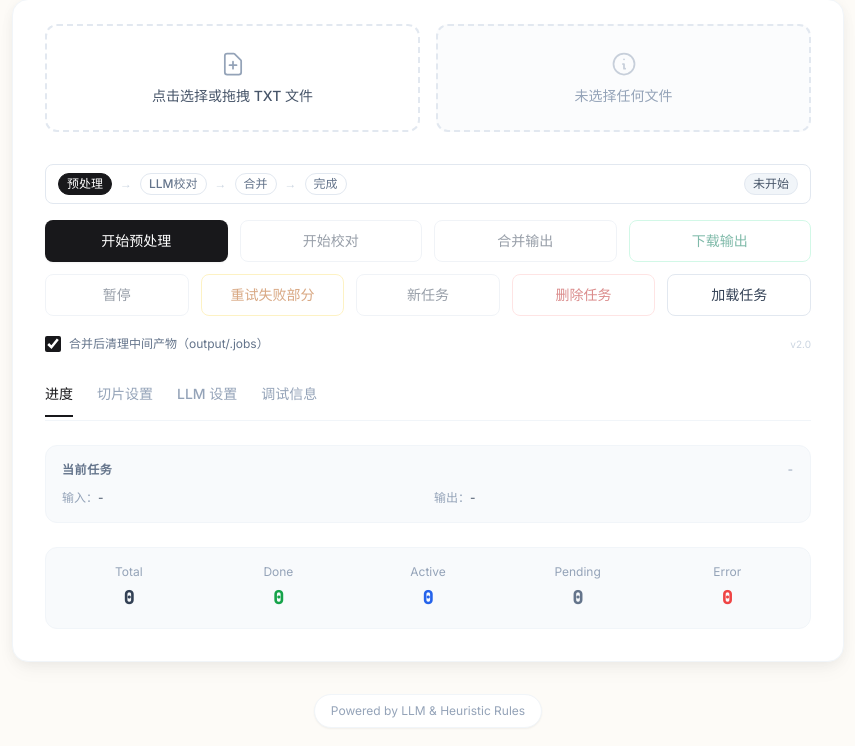
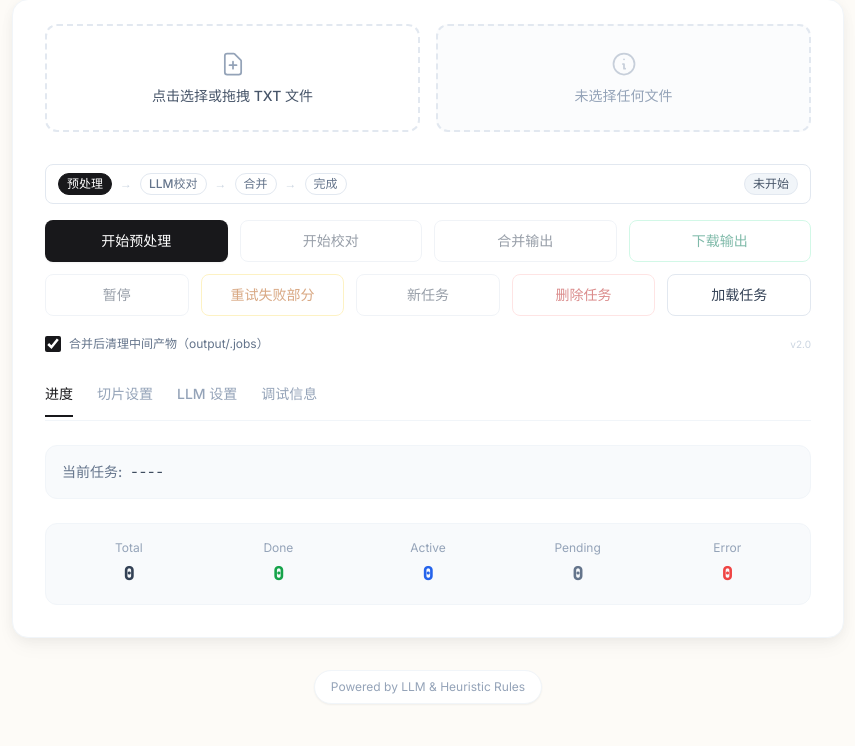
Before and after one commit to zhu-jl18/novel-proofer, a FastAPI app: page / in a window 1280 px wide. Shown: the part 229-975 px from the top of the page, without its empty margins (212-1067 px from the left). After the commit the page ends 923 px from the top, so only its background shows below. Run offline with FastAPI, Linux system fonts and the light colour scheme; some libraries are stand-ins or nearby versions.

Commit message:
refactor(ui): simplify job card identity display

```diff
--- a/templates/index.html
+++ b/templates/index.html
@@ -212,19 +212,10 @@
           <div id="tab-progress" class="tab-content block">
             <div class="grid gap-6">
               <div class="bg-slate-50 border border-slate-100 rounded-xl p-4">
-                <div class="flex flex-wrap items-center justify-between gap-2">
-                  <div class="text-xs font-semibold text-slate-500 uppercase tracking-wider">当前任务</div>
-                  <div class="text-xs font-mono text-slate-400 text-right break-all select-all" id="jobId">-</div>
+                <div class="flex items-center gap-2 text-sm">
+                  <span class="text-slate-500 font-medium">当前任务:</span>
+                  <span class="font-mono text-slate-700 truncate select-all"><span id="jobInputName">-</span>--<span id="jobId">-</span></span>
                 </div>
-                <div class="mt-3 grid grid-cols-1 md:grid-cols-2 gap-3 text-xs text-slate-600">
-                  <div class="min-w-0">
-                    <span class="text-slate-400">输入：</span><span class="truncate" id="jobInputName">-</span>
-                  </div>
-                  <div class="min-w-0">
-                    <span class="text-slate-400">输出：</span><a class="truncate text-slate-600" id="jobOutputName">-</a>
-                  </div>
-                </div>
-                <div class="mt-2 text-[11px] text-slate-400 font-mono truncate hidden" id="jobOutputPath"></div>
               </div>
 
               <!-- Stats -->
@@ -483,8 +474,6 @@
     const fileWordCount = document.getElementById('fileWordCount');
     const jobId = document.getElementById('jobId');
     const jobInputName = document.getElementById('jobInputName');
-    const jobOutputName = document.getElementById('jobOutputName');
-    const jobOutputPath = document.getElementById('jobOutputPath');
     const sliceLockHint = document.getElementById('sliceLockHint');
     const llmLockHint = document.getElementById('llmLockHint');
 
@@ -1053,27 +1042,6 @@
       const j = job || null;
       if (jobId) jobId.textContent = j?.id ? String(j.id) : '-';
       if (jobInputName) jobInputName.textContent = j?.input_filename ? String(j.input_filename) : '-';
-      if (jobOutputName) {
-        const outName = j?.output_filename ? String(j.output_filename) : '-';
-        jobOutputName.textContent = outName;
-        const isDone = String(j?.state || '').toLowerCase() === 'done' && !!j?.id && !!j?.output_path;
-        if (isDone && outName !== '-') {
-          jobOutputName.classList.add('text-ink', 'hover:underline');
-          jobOutputName.classList.remove('text-slate-600');
-          jobOutputName.setAttribute('href', `api/v1/jobs/${encodeURIComponent(j.id)}/download`);
-          jobOutputName.setAttribute('download', outName);
-        } else {
-          jobOutputName.classList.remove('text-ink', 'hover:underline');
-          jobOutputName.classList.add('text-slate-600');
-          jobOutputName.removeAttribute('href');
-          jobOutputName.removeAttribute('download');
-        }
-      }
-      if (jobOutputPath) {
-        const hasPath = !!j?.output_path;
-        jobOutputPath.textContent = hasPath ? String(j.output_path) : '';
-        jobOutputPath.classList.toggle('hidden', !hasPath);
-      }
     }
 
     function setProgressFromJob(job) {
```
